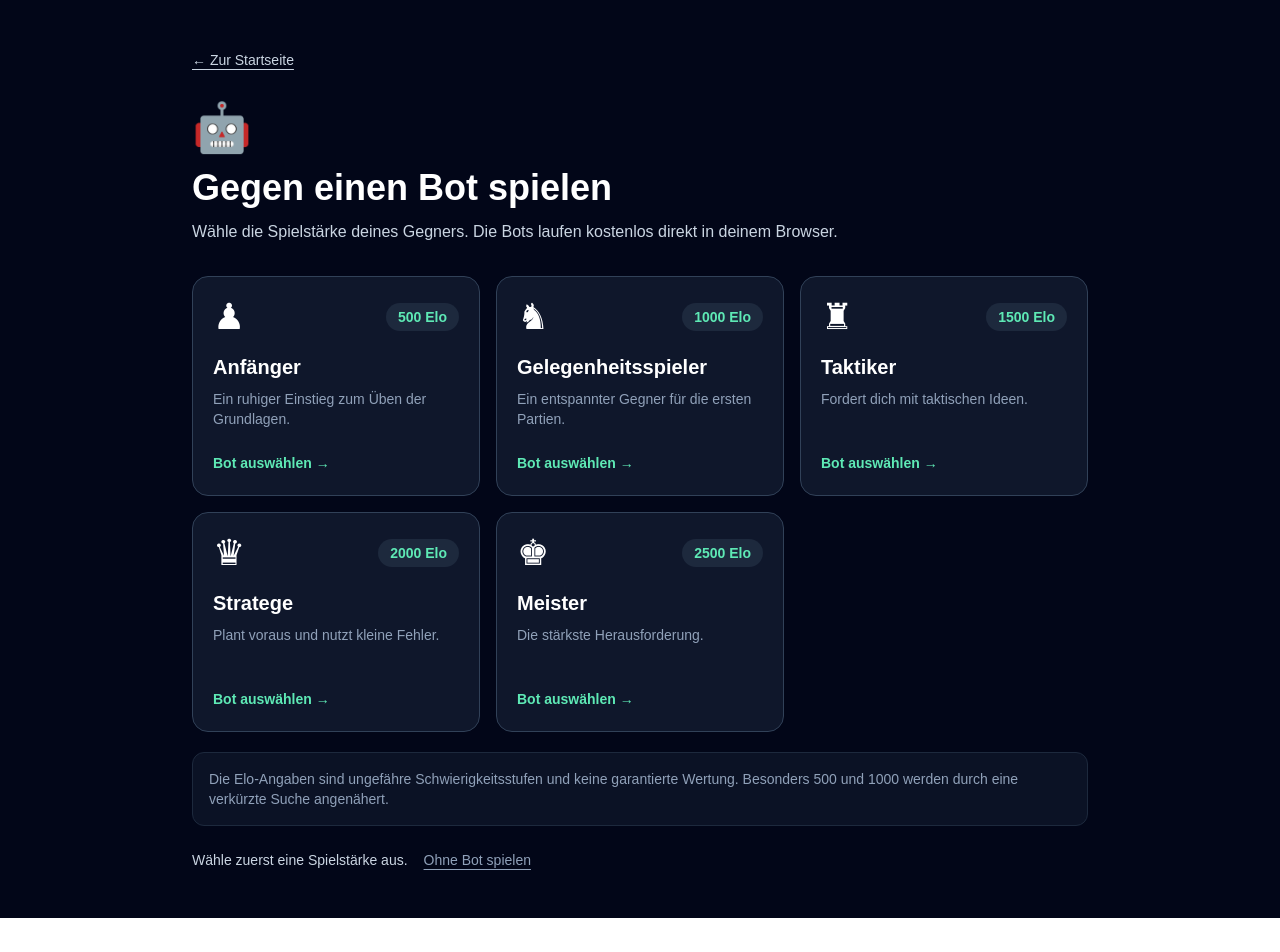
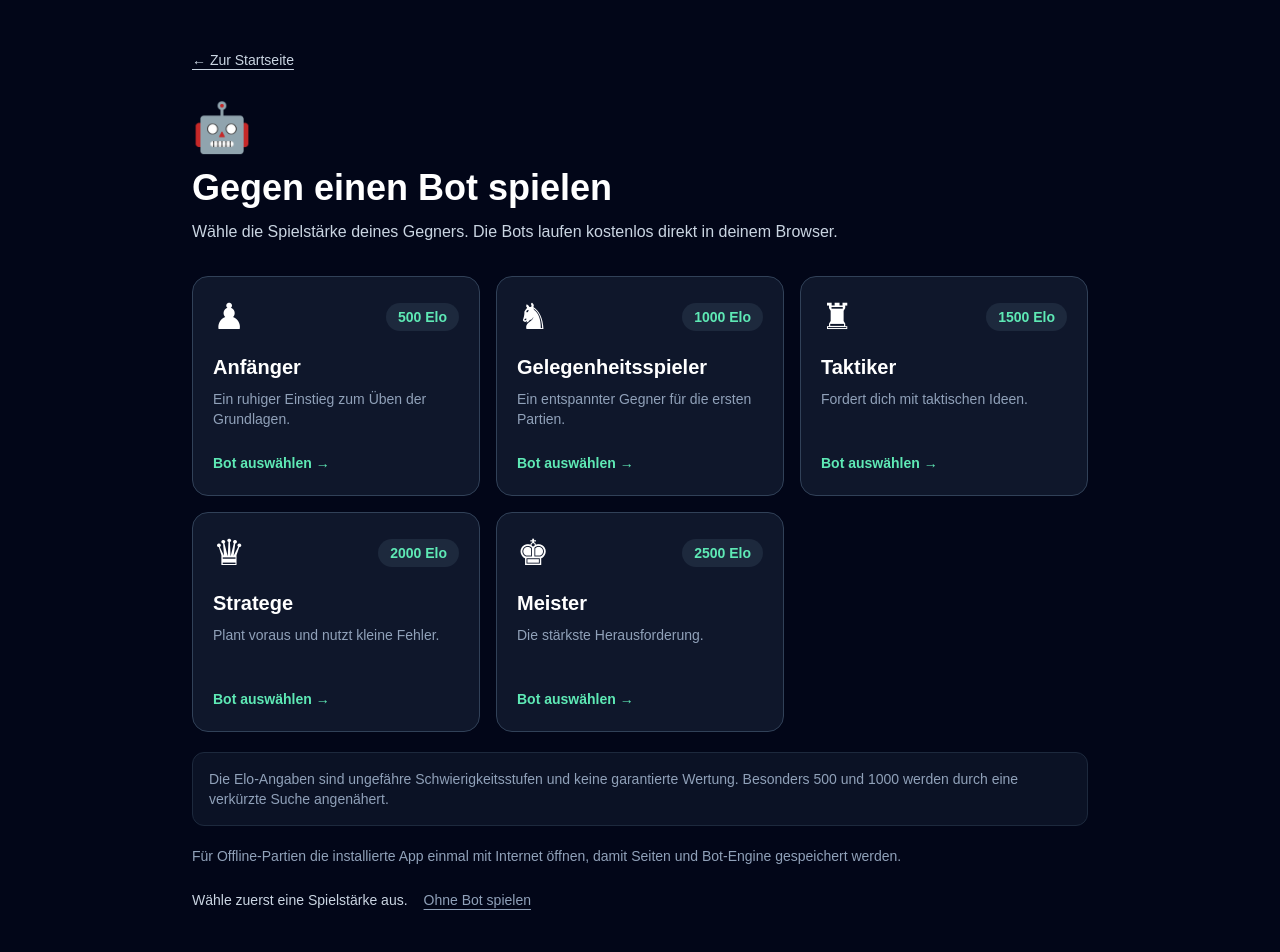
Before and after one commit to Davidbi08/schach-plattform, a Next.js app: page /bot in a window 1280 px wide. Shown: the top 952 px of the page. Before the commit the page ends 918 px from the top, so only its background shows below. Built offline with nearby package versions, Linux system fonts and the light colour scheme.

Commit message:
Use full navigation for offline bot games

```diff
--- a/app/bot/page.tsx
+++ b/app/bot/page.tsx
@@ -49,11 +49,12 @@ export default function BotPage() {
         <p className="mt-5 rounded-xl border border-slate-800 bg-slate-900/70 p-4 text-sm text-slate-400">
           Die Elo-Angaben sind ungefähre Schwierigkeitsstufen und keine garantierte Wertung. Besonders 500 und 1000 werden durch eine verkürzte Suche angenähert.
         </p>
+        <p className="mt-5 text-sm text-slate-400">Für Offline-Partien die installierte App einmal mit Internet öffnen, damit Seiten und Bot-Engine gespeichert werden.</p>
         <div className="mt-6 flex flex-wrap items-center gap-4">
           {selectedElo !== null ? (
-            <Link href={'/play?mode=bot&elo=' + selectedElo} className="rounded-xl bg-emerald-400 px-6 py-3 font-bold text-slate-950 transition hover:bg-emerald-300">
+            <a href={'/play?mode=bot&elo=' + selectedElo} className="rounded-xl bg-emerald-400 px-6 py-3 font-bold text-slate-950 transition hover:bg-emerald-300">
               Spiel gegen {selectedElo}-Elo-Bot starten
-            </Link>
+            </a>
           ) : <p aria-live="polite" className="text-sm text-slate-300">Wähle zuerst eine Spielstärke aus.</p>}
           <Link href="/play" className="text-sm text-slate-400 underline underline-offset-4 hover:text-white">Ohne Bot spielen</Link>
         </div>
```
